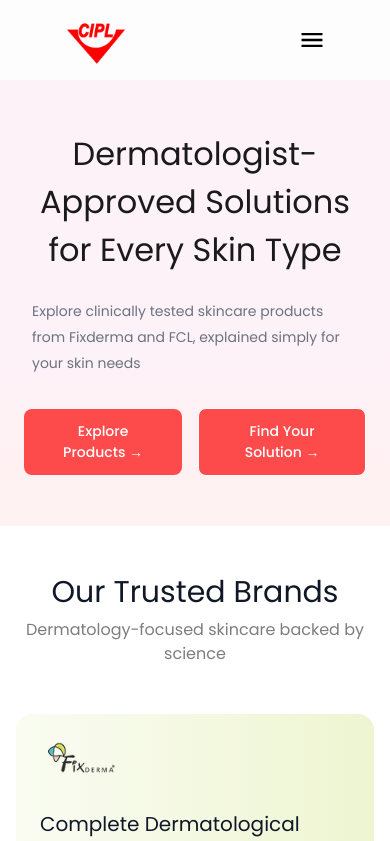
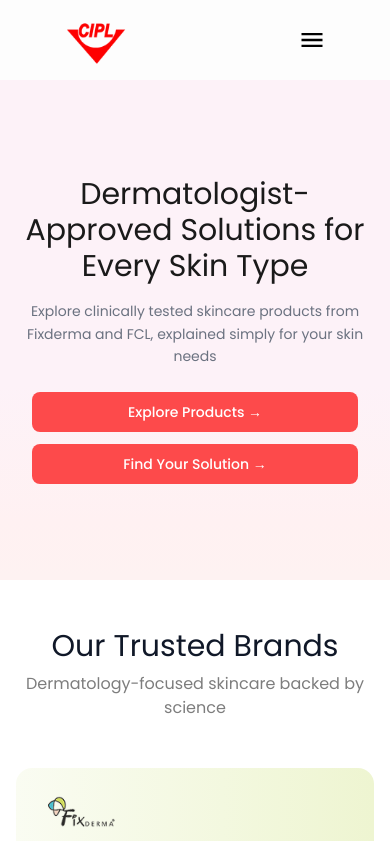
Before and after one commit to Swopnil-Sapkota/Cosmitech, a React (Vite) app: page / in a window 390 px wide. Shown: the top 841 px of the page. Built offline with nearby package versions, Linux system fonts and the light colour scheme.

Commit message:
Fixed Design for hero section

```diff
--- a/src/components/home/HeroSection.jsx
+++ b/src/components/home/HeroSection.jsx
@@ -2,43 +2,48 @@
 
 const HeroSection = () => {
   return (
-    <section className="w-full bg-[linear-gradient(180deg,#FDF2F8_61.06%,#FFF1F2_88.46%,#FEF2F2_99.52%)] relative overflow-hidden h-111.5">
+    <section className="w-full bg-[linear-gradient(180deg,#FDF2F8_61.06%,#FFF1F2_88.46%,#FEF2F2_99.52%)] relative overflow-hidden h-[500px] sm:h-[550px] md:h-[650px] lg:h-[446px] xl:h-[446px]">
 
-
-      <div className="max-w-8xl px-6 md:px-12 mx-auto h-full grid grid-cols-1 md:grid-cols-[60%_40%] items-center">
+      <div className="max-w-screen-2xl px-4 sm:px-6 md:px-8 lg:px-12 mx-auto h-full grid grid-cols-1 lg:grid-cols-[60%_40%] items-center">
 
         {/* LEFT CONTENT */}
-        <div className="z-10 pl-0 md:pl-20">
-          <h1 className="text-[32px] md:text-[40px] font-normal text-[#1A1A1A] max-w-4xl text-center">
-            Dermatologist-Approved Solutions <br />
+        <div className="z-10 lg:pl-8 xl:pl-20">
+          <h1 className="text-3xl sm:text-4xl md:text-5xl lg:text-[40px] font-normal text-[#1A1A1A] max-w-4xl text-center">
+            Dermatologist-Approved Solutions <br className="hidden sm:block" />
             for Every Skin Type
           </h1>
 
-          <p className="mt-6 text-[14px] md:text-[16px] leading-6.5 md:leading-7 text-[#6B7280] px-2 md:px-0 max-w-4xl text-left md:ml-12 mx-auto md:mx-0">
+          <p className="mt-4 sm:mt-5 md:mt-6 text-sm sm:text-base md:text-[16px] leading-relaxed md:leading-7 text-[#6B7280] px-2 sm:px-4 lg:px-0 max-w-2xl lg:max-w-4xl mx-auto lg:mx-0 lg:ml-8 xl:ml-12 text-center lg:text-left">
             Explore clinically tested skincare products from Fixderma and FCL,
             explained simply for your skin needs
           </p>
 
           {/* Buttons */}
-          <div className="mt-8 flex items-center justify-center gap-4">
-            <button className="px-6 py-3 bg-[#FD4A4B] text-white rounded-lg text-[14px] font-medium hover:opacity-90 transition cursor-pointer">
+          <div className="mt-6 sm:mt-7 md:mt-8 flex flex-col sm:flex-row items-center justify-center gap-3 sm:gap-4 px-4 sm:px-0">
+            <button className="w-full sm:w-auto px-5 sm:px-6 py-2.5 sm:py-3 bg-[#FD4A4B] text-white rounded-lg text-sm sm:text-[14px] font-medium hover:opacity-90 transition cursor-pointer">
               Explore Products →
             </button>
 
-            <button className="px-6 py-3 border bg-[#FD4A4B] text-white rounded-lg text-[14px] font-medium hover:opacity-90 transition cursor-pointer">
+            <button className="w-full sm:w-auto px-5 sm:px-6 py-2.5 sm:py-3 bg-[#FD4A4B] text-white rounded-lg text-sm sm:text-[14px] font-medium  hover:opacity-90 transition cursor-pointer">
               Find Your Solution →
             </button>
           </div>
         </div>
       </div>
 
-      {/* RIGHT IMAGE (hidden on mobile, unchanged on md+) */}
-      <div className="hidden md:block absolute bottom-0 right-0">
+      {/* RIGHT IMAGE */}
+      <div className="absolute bottom-0 right-0 w-full lg:w-auto">
         <img
           src={heroImg}
           alt="Dermatology models"
-          className="w-115.25 h-98 object-contain"
+          className="hidden lg:block w-[350px] xl:w-[461px] h-[300px] xl:h-[394px] object-contain"
         />
+        {/* Optional: Add a smaller mobile image if you have one */}
+        {/* <img
+          src={heroImgMobile}
+          alt="Dermatology models"
+          className="block lg:hidden w-full max-w-md mx-auto object-contain opacity-60"
+        /> */}
       </div>
     </section>
   );
```
